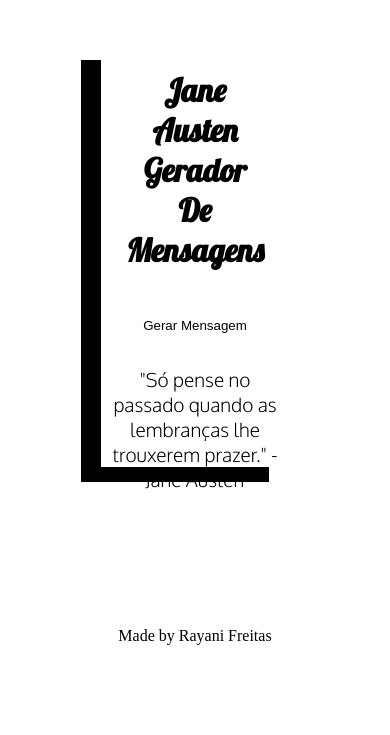
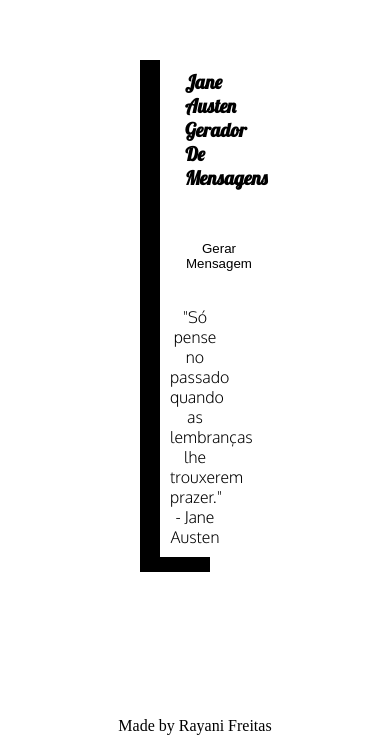
Before and after one commit to freitasrayani/janeAusten-quotegenerator, a plain HTML site: page index.html in a window 390 px wide. Shown: the part 115-850 px from the top of the page. Drawn offline with Linux system fonts and the light colour scheme.

Commit message:
ajustes no CSS e adição de imagem para o README

```diff
--- a/style.css
+++ b/style.css
@@ -39,8 +39,26 @@
     font-size: 1.2rem;
     margin: 10px;
 }
+
 .footer {
     width: 100%;
     color: black;
     text-align: center;
   }
+
+  @media (max-width: 700px) {
+      .box {
+          width: 100%;
+          height: 100%;
+      }
+      .title {
+          font-size: 1.2rem;
+      }
+      .btn {
+          padding: 1.2em;
+            }
+      .quotes {
+          font-size: 1rem;
+      }
+
+  }
```
Also changed, not shown: assets/readme-img.jpeg (added).
